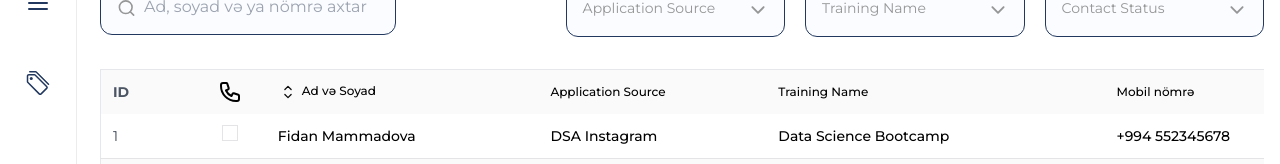
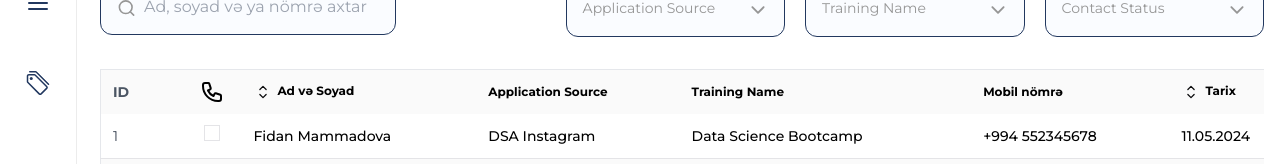
Before and after one commit to QssAnalytic/DataGovernance, a React (Vite) app: page /application-data in a window 1280 px wide. Shown: the part 197-361 px from the top of the page. Built offline with nearby package versions, Linux system fonts and the light colour scheme.

Commit message:
adding date picker modal

```diff
--- a/src/components/Shared/DateFilter/index.tsx
+++ b/src/components/Shared/DateFilter/index.tsx
@@ -26,7 +26,7 @@ const DateFilter: React.FC = () => {
   };
 
   return (
-    <div className="max-w-md mx-auto relative z-20">
+    <div className="max-w-md mx-auto relative z-50">
       {/* Dropdown */}
       <select
         id="date-range"
@@ -42,7 +42,7 @@ const DateFilter: React.FC = () => {
 
       {/* Custom Modal for Date Picker */}
       {isCustomOpen && (
-        <div className="fixed inset-0 bg-black bg-opacity-60 flex items-center justify-center z-[50]">
+        <div className="fixed inset-0 bg-black  bg-opacity-60 flex items-center justify-center  ">
           <div className="bg-white rounded-lg shadow-lg p-6">
             <DatePickerWithRange
               onDateSelect={onCustomDateSelect}
--- a/src/components/Shared/SideBar/SideBar.tsx
+++ b/src/components/Shared/SideBar/SideBar.tsx
@@ -12,7 +12,7 @@ export const SideBar = () => {
   };
   return (
     <div
-      className={`pt-[60px] bg-white h-[calc(100vh-120px)] text-black px-[18px] pr-0 border-r border-[rgba(236,236,236,1)] transition-all duration-300 absolute z-[40]`}
+      className={`pt-[60px] bg-white h-[calc(100vh-120px)] text-black px-[18px] pr-0 border-r border-[rgba(236,236,236,1)] transition-all duration-300 absolute z-20`}
       style={{
         width: isMenuOpen ? "340px" : "77px",
       }}
--- a/src/pages/app-data/components/contact-status/index.tsx
+++ b/src/pages/app-data/components/contact-status/index.tsx
@@ -45,7 +45,7 @@ const ContactStatus: React.FC<ContactStatusProps> = ({ isOpen, onToggle }) => {
                 <p className='font-montserrat font-normal text-[14px] text-[#969696] mt-1 leading-[17.07px]'>Contact Status</p>
                 <IoIosArrowDown  className="font-montserrat font-medium text-[20px] text-[#969696] mt-1 leading-[17.07px]"/>
             </div>
-            {isOpen ? <div ref={dropdownRef} className=" absolute right-0 h-[200px] rounded-xl shadow-lg p-4 bg-white " >
+            {isOpen ? <div ref={dropdownRef} className=" absolute right-0 z-10 h-[200px] rounded-xl shadow-lg p-4 bg-white " >
                 <div className='flex justify-between mt-3  px-3 w-[265px]  h-[22px]'>
                     <p className="font-montserrat font-semibold leading-[19.05px] text-[16px] text-[#000000] text-left" >Contact Status</p>
                     <button className="bg-none border-none" onClick={onToggle}>
--- a/src/pages/app-data/components/filter/index.tsx
+++ b/src/pages/app-data/components/filter/index.tsx
@@ -7,7 +7,7 @@ const Filter: React.FC<FilterProps> = ({ searchTerm, setSearchTerm }) => {
   const inputValue = useRef<HTMLInputElement>(null);
 
   return (
-    <div className="flex justify-between mt-10 h-[90px] z-10 gap-[10rem] ">
+    <div className="flex justify-between mt-10 h-[90px] z-5 gap-[10rem] ">
       <div className="flex relative justify-center  w-[296px]  border-[0.5px]  bg-[#FAFCFF] border-[#22385F] rounded-xl h-[56px]  px-[16px] py-[14px] ">
         <FiSearch className="mr-2 mt-[2px] text-[#969696] font-montserrat font-bold text-[] text-[24px]" />
         <input
--- a/src/pages/app-data/components/sharedData/index.tsx
+++ b/src/pages/app-data/components/sharedData/index.tsx
@@ -14,7 +14,7 @@
         { id: 11, name: 'Rustam Aliyev', applicationSource: 'Google Ads', trainingName: 'Machine Learning', phone: '+994 702345681', date: '20.05.2024' },
         { id: 12, name: 'Rustam Aliyev', applicationSource: 'Google Ads', trainingName: 'Blockchain', phone: '+994 702345681', date: '20.05.2024' },
         { id: 13, name: 'Rustam Aliyev', applicationSource: 'Google Ads', trainingName: 'Blockchain', phone: '+994 702345681', date: '20.05.2024' },
-        { id: 14, name: 'Rustam Aliyev', applicationSource: 'Google Ads', trainingName: 'Machine Learning"', phone: '+994 702345681', date: '20.05.2024' },
+        { id: 14, name: 'Rustam Aliyev', applicationSource: 'Google Ads', trainingName: 'Machine Learning', phone: '+994 702345681', date: '20.05.2024' },
         { id: 15, name: 'Rustam Aliyev', applicationSource: 'Google Ads', trainingName: 'Blockchain', phone: '+994 702345681', date: '20.05.2024' },
         { id: 16, name: 'Rustam Aliyev', applicationSource: 'Google Ads', trainingName: 'Blockchain', phone: '+994 702345681', date: '20.05.2024' },
         { id: 17, name: 'Rustam Aliyev', applicationSource: 'Google Ads', trainingName: 'Blockchain', phone: '+994 702345681', date: '20.05.2024' },
--- a/src/pages/app-data/components/sourceModal/index.tsx
+++ b/src/pages/app-data/components/sourceModal/index.tsx
@@ -71,7 +71,7 @@ const SourceModal: React.FC<SourceModalProps> = ({ isOpen, onToggle }) => {
       {isOpen ? (
         <div
           ref={dropdownRef}
-          className=" absolute right-0 rounded-xl shadow-lg p-4 bg-white "
+          className=" absolute  z-10 right-0 rounded-xl shadow-lg p-4 bg-white "
         >
           <div className="flex justify-between   pr-[7px] w-[295px]  mt-7 ">
             <p className="font-montserrat w-full ml-3 font-semibold leading-[19.05px] text-[16px] text-[#000000] text-left">
--- a/src/pages/app-data/components/table/index.tsx
+++ b/src/pages/app-data/components/table/index.tsx
@@ -69,44 +69,40 @@ const Table: React.FC<TableProps> = ({ searchTerm }) => {
 
 
     return (
-        <div >
-            <div className="overflow-x-auto overflow-y-auto max-h-[500px] w-full">
-                <table className="w-[1500px] table-auto rounded-lg border-collapse border border-gray-200">
-                    <thead className="bg-[#FAFAFA] sticky  z-10 top-0 rounded-lg">
+        <div>
+            <div className='max-w-full flex overflow-y-auto max-h-[500px]'>
+                <table className="min-w-[1300px] table-auto w-full rounded-lg border-collapse border border-gray-200">
+                    <thead className="bg-[#FAFAFA] sticky top-0 z-5">
                         <tr className="text-left">
                             <th className="p-3 text-sm font-semibold text-gray-600">ID</th>
                             <th className="border-none text-center px-3 py-2 font-montserrat text-[22px] font-bold leading-normal text-[#000000]">
                                 <div className='flex justify-center'>
-                                    < HiOutlinePhone className="w-[24px] h-[24px]" />
-
+                                    <HiOutlinePhone className="w-[24px] h-[24px]" />
                                 </div>
                             </th>
                             <th >
                                 <div className='flex gap-1'>
                                     <HiOutlineChevronUpDown className='w-5 h-5' />
-                                    <p className=" font-montserrat text-[12px]  font-medium leading-normal text-[#000000]">  Ad və Soyad</p>
+                                    <p className="font-montserrat text-[12px] font-bold leading-normal text-[#000000]">Ad və Soyad</p>
                                 </div>
-
                             </th>
-                            <th className="font-montserrat text-[12px] font-medium leading-normal text-[#000000] ">Application Source</th>
-                            <th className=" font-montserrat text-[12px] font-medium leading-normal text-[#000000]">Training Name</th>
-                            <th className=" font-montserrat text-[12px] font-medium leading-normal text-[#000000]">Mobil nömrə</th>
+                            <th className="font-montserrat text-[12px] font-bold leading-normal text-[#000000]">Application Source</th>
+                            <th className="font-montserrat text-[12px] font-bold leading-normal text-[#000000]">Training Name</th>
+                            <th className="font-montserrat text-[12px] font-bold leading-normal text-[#000000]">Mobil nömrə</th>
                             <th >
                                 <div className='flex gap-1'>
                                     <HiOutlineChevronUpDown className='w-5 h-5' />
-                                    <p className=" font-montserrat text-[12px]  font-medium leading-normal text-[#000000]">  Tarix</p>
+                                    <p className="font-montserrat text-[12px] font-bold leading-normal text-[#000000]">Tarix</p>
                                 </div>
-
                             </th>
-                            <div className=" ml-[7px] mt-2 w-[24px] h-[24px] ">
+                            <div className="ml-[7px] mt-2 w-[24px] h-[24px] ">
                                 <MdOutlineRefresh className="w-[24px] h-[24px]" />
                             </div>
-
                         </tr>
                     </thead>
-                    <tbody className='overflow-y-scroll overflow-x-scroll h-[500px]'>
+                    <tbody>
                         {currentData.map(item => (
-                            <tr key={item.id} className="border-b  even:bg-[#fafafa] odd:bg-white">
+                            <tr key={item.id} className="border-b even:bg-[#fafafa] odd:bg-white">
                                 {editRowId === item.id ? (
                                     <>
                                         <td className="p-3 text-sm text-gray-700">{item.id}</td>
@@ -148,7 +144,7 @@ const Table: React.FC<TableProps> = ({ searchTerm }) => {
                                         <td className="p-3 text-center">
                                             <button
                                                 onClick={() => handleSave(item.id)}
-                                                className="px-3 py-2 bg-[#22385F] text-white rounded-lg text-sm "
+                                                className="px-3 py-2 bg-[#22385F] text-white rounded-lg text-sm"
                                             >
                                                 Save
                                             </button>
@@ -156,16 +152,16 @@ const Table: React.FC<TableProps> = ({ searchTerm }) => {
                                     </>
                                 ) : (
                                     <>
-                                        <td className="p-3 text-sm  text-gray-700">{item.id}</td>
-                                        <td className="border-none  text-center  px-4 py-2 font-montserrat text-[14px] font-medium leading-normal text-[#000000]" >
-                                            <input type="checkbox" className="appearance-none w-4 h-4 border  checked:bg-green-500 checked:border-transparent checked:before:text-[10px] focus:outline-none cursor-pointer relative checked:before:content-['✔'] checked:before:absolute checked:before:text-[#fafafa]  checked:before:font-normal checked:before:left-1/2 checked:before:top-1/2 checked:before:transform checked:before:-translate-x-1/2 checked:before:-translate-y-1/2" />
+                                        <td className="p-3 text-sm text-gray-700">{item.id}</td>
+                                        <td className="border-none text-center px-4 py-2 font-montserrat text-[14px] font-medium leading-normal text-[#000000]" >
+                                            <input type="checkbox" className="appearance-none w-4 h-4 border checked:bg-green-500 checked:border-transparent checked:before:text-[10px] focus:outline-none cursor-pointer relative checked:before:content-['✔'] checked:before:absolute checked:before:text-[#fafafa] checked:before:font-normal checked:before:left-1/2 checked:before:top-1/2 checked:before:transform checked:before:-translate-x-1/2 checked:before:-translate-y-1/2" />
                                         </td>
-                                        <td className=" font-montserrat text-[14px] font-medium leading-normal text-[#000000]">{item.name}</td>
-                                        <td className=" font-montserrat text-[14px] font-medium leading-normal text-[#000000]">{item.applicationSource}</td>
-                                        <td className=" font-montserrat text-[14px] font-medium leading-normal text-[#000000]">{item.trainingName}</td>
-                                        <td className=" font-montserrat text-[14px] font-medium leading-normal text-[#000000]">{item.phone}</td>
-                                        <td className=" font-montserrat text-[14px] font-medium leading-normal text-[#000000]">{item.date}</td>
-                                        <td className=" text-center">
+                                        <td className="font-montserrat text-[14px] font-medium leading-normal text-[#000000]">{item.name}</td>
+                                        <td className="font-montserrat text-[14px] font-medium leading-normal text-[#000000]">{item.applicationSource}</td>
+                                        <td className="font-montserrat text-[14px] font-medium leading-normal text-[#000000]">{item.trainingName}</td>
+                                        <td className="font-montserrat text-[14px] font-medium leading-normal text-[#000000]">{item.phone}</td>
+                                        <td className="font-montserrat text-[14px] font-medium leading-normal text-[#000000]">{item.date}</td>
+                                        <td className="text-center">
                                             <div className="flex gap-3">
                                                 <FiEdit className="cursor-pointer w-5 h-5" onClick={() => handleEditClick(item)} />
                                                 <GoTrash className="cursor-pointer w-5 h-5" onClick={() => handleDeleteClick(item.id)} />
@@ -177,8 +173,6 @@ const Table: React.FC<TableProps> = ({ searchTerm }) => {
                         ))}
                     </tbody>
                 </table>
-
-
             </div>
             <div className="  flex justify-center">
                 <PaginationControls
@@ -187,10 +181,6 @@ const Table: React.FC<TableProps> = ({ searchTerm }) => {
                     setCurrentPage={setCurrentPage}
                     rowsPerPage={rowsPerPage}
                 />
-
-
-
-
             </div>
             {showModal && (
                 <ShowModal handleCancelDelete={handleCancelDelete} handleConfirmDelete={handleConfirmDelete} />
```
Also changed, not shown: src/index.css (+7 -0 lines), src/pages/app-data/components/searchInput/index.tsx (+1 -6 lines), src/pages/app-data/components/training-name/index.tsx (+3 -16 lines).
